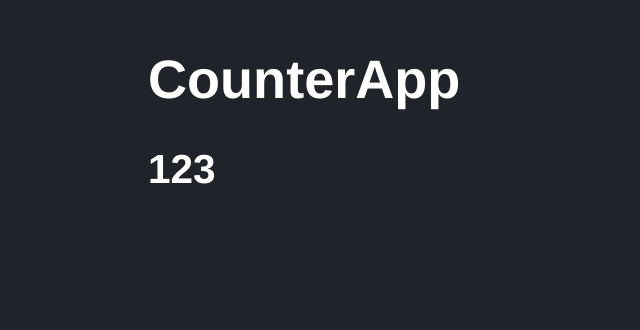
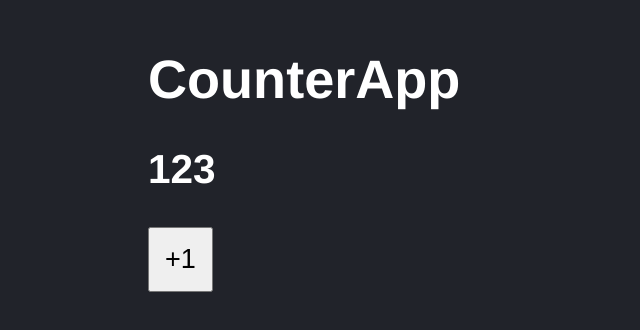
Before and after one commit to yuritzicalixto/counter-app, a React (Vite) app: page / in a window 1280 px wide. Shown: the part 136-466 px from the top of the page, without its empty margins (0-640 px from the left). Built offline with nearby package versions, Linux system fonts and the light colour scheme.

Commit message:
Expresiones de JS-1/3

```diff
--- a/src/CounterApp.jsx
+++ b/src/CounterApp.jsx
@@ -4,7 +4,12 @@ export const CounterApp = ({value}) => {
     return (
         <>
         <h1>CounterApp</h1>
-        <h2>{value}</h2>
+        <h2>{ value }</h2>
+
+        <button onClick={ function(){console.log('+1');
+        } }>
+            +1
+        </button>
         </>
     );
 }
--- a/src/styles.css
+++ b/src/styles.css
@@ -5,3 +5,8 @@ html, body {
     font-size: 1.3rem;
     padding: 70px;
 }
+
+button{
+    padding: 15px;
+    font-size: 1.3rem;
+}
```
